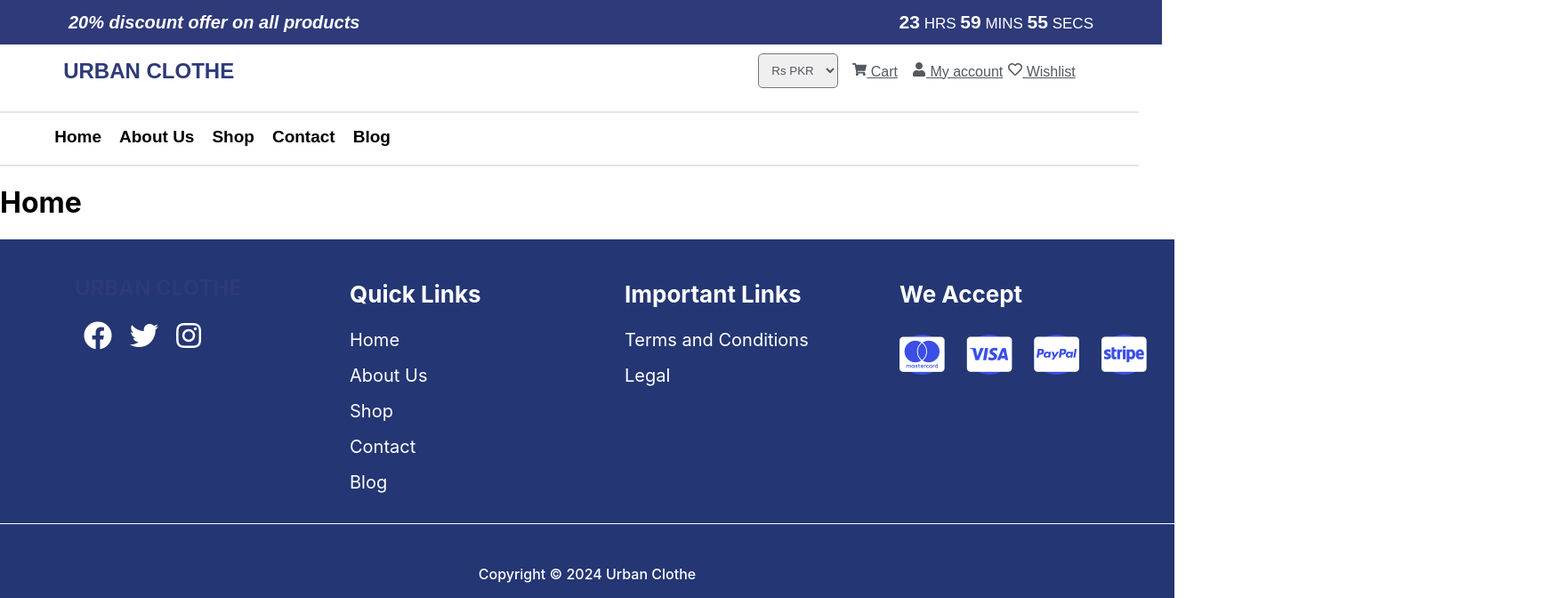
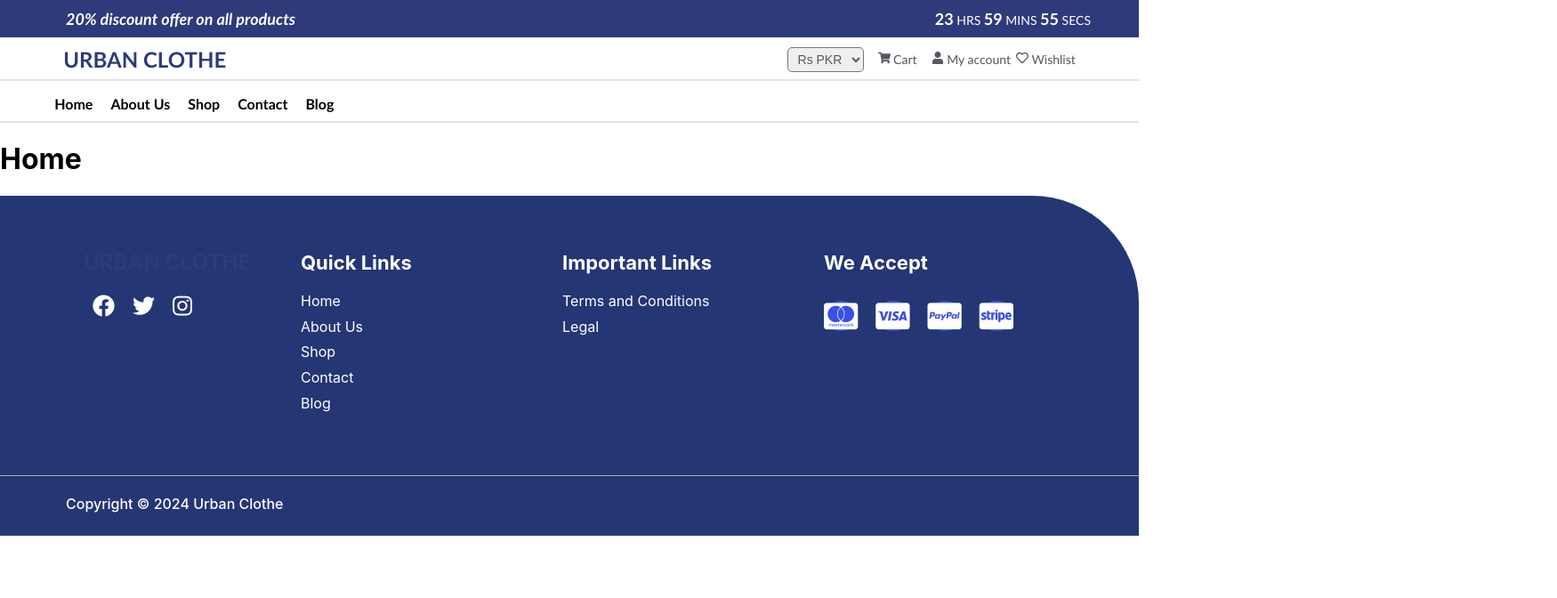
Before and after one commit to MuhammadMoazam/FYP-V1, a React (Create React App) app: page / in a window 1280 px wide. Shown: the top 672 px of the page at 89% size, 1750 px wide, since content can reach past the window. Built offline with nearby package versions, Linux system fonts and the light colour scheme.

Commit message:
Update CSS of Nav and footer

```diff
--- a/src/App.js
+++ b/src/App.js
@@ -1,4 +1,5 @@
 import React from 'react';
+import './index.css'
 import
   {
     BrowserRouter as Router,
--- a/src/index.css
+++ b/src/index.css
@@ -1,4 +1,5 @@
-body {
+html, body {
+  overflow-x: hidden;
   margin: 0;
   font-family: -apple-system, BlinkMacSystemFont, 'Segoe UI', 'Roboto', 'Oxygen',
     'Ubuntu', 'Cantarell', 'Fira Sans', 'Droid Sans', 'Helvetica Neue',
--- a/src/pages/Contact/Contact.jsx
+++ b/src/pages/Contact/Contact.jsx
@@ -7,8 +7,13 @@ const Contact = () =>
   return (
     <>
       <Navbar />
-      <h1>Contact</h1>
-    <Footer/>
+      <section class="hero-section">
+        <div class="hero-content">
+          <h1 class="hero-heading">Welcome to Our Website</h1>
+          <p class="hero-description">Explore the world of endless possibilities and amazing content.</p>
+        </div>
+      </section>
+      <Footer />
     </>
   )
 }
--- a/src/pages/components/Footer/Footer.css
+++ b/src/pages/components/Footer/Footer.css
@@ -3,8 +3,8 @@
     width: 100%;
     background-color: #243673;
     color: white;
-    padding: 10px 20px;
-
+    padding-top: 30px;
+    border-top-right-radius: 120px;
 }
 
 .footer-container {
@@ -12,6 +12,8 @@
     justify-content: space-between;
     flex-wrap: wrap;
     gap: 20px;
+    padding-left: 30px;
+    padding-right: 30px;
     margin-left: 5%;
 }
 
@@ -30,7 +32,7 @@
 .social-icons a {
     margin: 0 10px;
     color: white;
-    font-size: 32px;
+    font-size: 25px;
     text-decoration: none;
 }
 
@@ -40,7 +42,8 @@
 
 .footer-section h3 {
     margin-bottom: 10px;
-    font-size: 26px;
+    margin-left: -50px;
+    font-size: 22px;
     font-weight: bold;
 }
 
@@ -51,9 +54,11 @@
 
 .footer-section ul li a {
     text-decoration: none;
-    font-size: 20px;
+    margin-left: -50px;
+    font-size: 16px;
     color: white;
-    line-height: 2;
+    line-height: 1.8;
+    font-weight: 400;
 }
 
 .footer-section ul li a:hover {
@@ -63,12 +68,13 @@
 .payment-icons {
     margin-top: 30px;
     display: flex;
-    gap: 25px;
+    margin-left: -50px;
+    gap: 20px;
     flex-wrap: wrap;
 }
 
 .payment-icons i {
-    font-size: 45px;
+    font-size: 34px;
     color: white;
     border-radius: 100%;
     background-color: #3B4FE4;
@@ -79,16 +85,18 @@
 }
 .footer-top
 {
-    border-top: 1px solid #fff;
+    border-top: 1px solid #adadad;
     width: 1800px;
     margin-left: -70px;
     margin-right: -70px;
+    margin-top: 40px;
     padding-left: 0px;
 }
 .footer-bottom {
-    text-align: center;
+    text-align: left ;
+    margin-left: 5%;
     padding: 10px;
-    margin-top: 20px;
+    margin-top: -5px;
     font-weight: 500;
 }
 
--- a/src/pages/components/Navbar/Navbar.css
+++ b/src/pages/components/Navbar/Navbar.css
@@ -1,5 +1,5 @@
 .navbar {
-    font-family: Poppins,sans-serif;
+    font-family:'Trebuchet MS', 'Lucida Sans Unicode', 'Lucida Grande', 'Lucida Sans', Arial, sans-serif ;
     width: 100%;
 }
 
@@ -7,7 +7,7 @@
     width: 100%;
     background-color: #2e3a79;
     color: white;
-    padding: 13px;
+    padding: 10px;
     display: flex;
     justify-content: space-between;
     align-items: center;
@@ -16,18 +16,19 @@
 .left-bar{
     font-weight: 600;
     font-style: italic;
-    font-size: 20px;
+    font-size: 18px;
     margin-left: 5%;
 }
 .right-bar
 {
-    font-size: 17px;
+    font-size: 14px;
     margin-right: 5%;
 }
 .bold
 {
     font-weight: bold;
-    font-size: 21px;
+    font-size: 18px;
+    gap: 10px;
 }
 
 .navbar-top-timer span {
@@ -44,11 +45,12 @@
 }
 .navbar-main-l
 {
+    margin-top: -2px;
     border: 0.3px solid rgb(228, 228, 228);
 }
 .navbar-main-ll
 {
-    margin-top: 20px;
+    margin-top: 10px;
     border: 0.3px solid rgb(228, 228, 228);
 }
 
@@ -63,7 +65,7 @@
     margin: 0 10px;
     text-decoration: none;
     color: black;
-    font-size: 19px;
+    font-size: 16px;
     font-weight: 600;
     /* gap: 15px; */
     transition: 0.5s ease-out;
@@ -76,7 +78,7 @@
 }
 
 .navbar-actions {
-    font-size: 16px;
+    font-size: 14px;
     display: flex;
     align-items: center;
     gap: 6px;
@@ -86,7 +88,8 @@
 .currency-selector {
     color: #54595F;
     margin-right: 10px;
-    padding: 10px;
+    padding: 4px 7px 4px 7px;
+    font-size: 14px;
     border-radius: 5px;
     cursor: pointer;
 }
@@ -95,9 +98,15 @@
     margin-right: 10px;
     position: relative;
     color: #54595F;
+    transition: color 0.3s ease-out;
+    text-decoration: none;
+    font-size: 14px;
 }
 .iconn{
+    text-decoration: none;
     color: #54595F;
+    font-size: 14px;
+
 }
 
 .cart-count {
```
Also changed, not shown: src/pages/Assets/Images/contact.jpg (added).
